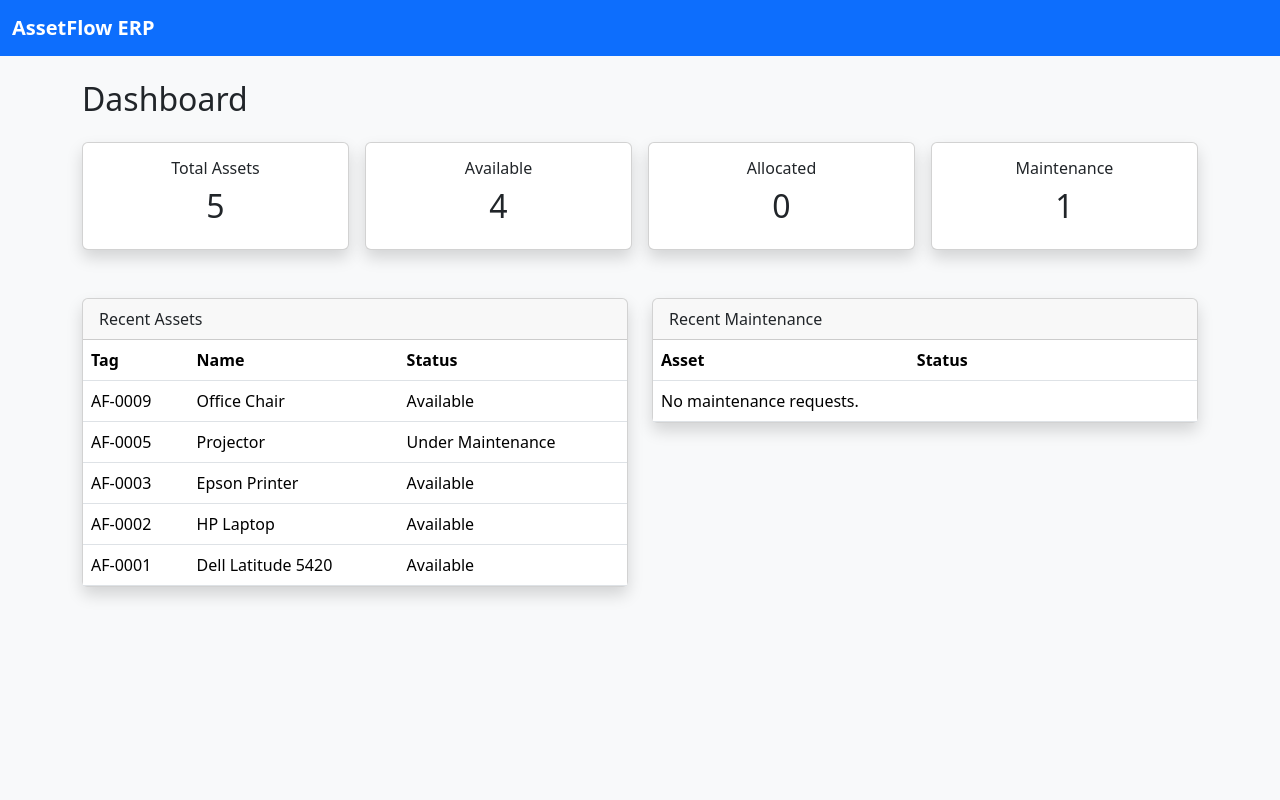
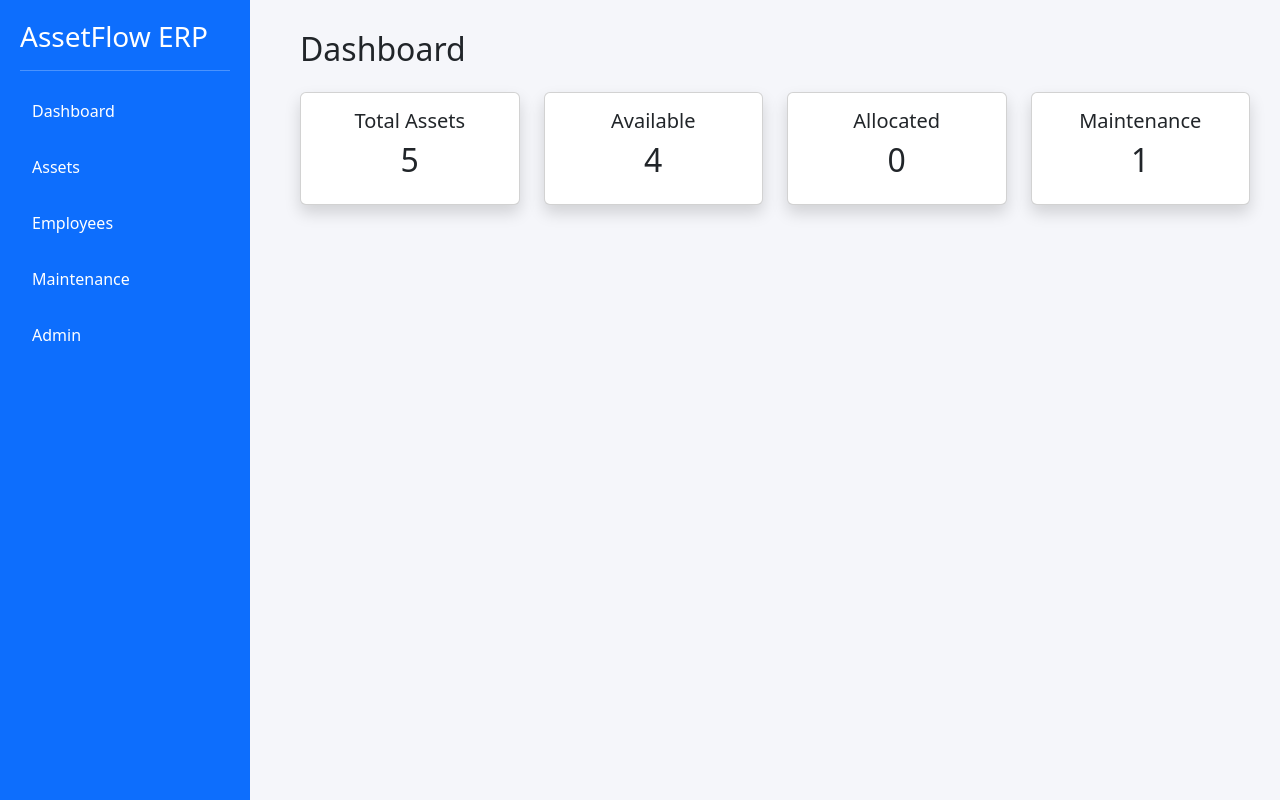
Before and after one commit to Anjali-ops156/AssetFlow-Enterprise-Asset-Resource-Management-System, a Django app: page / in a window 1280 px wide. Run offline with Django 5.2, Linux system fonts and the light colour scheme; data comes from the database, SQL or seed files in the repository; data that the repository does not hold is empty.

Commit message:
Added common layout with sidebar

```diff
--- a/backend/templates/base.html
+++ b/backend/templates/base.html
@@ -0,0 +1,76 @@
+<!DOCTYPE html>
+<html lang="en">
+
+<head>
+    <meta charset="UTF-8">
+    <meta name="viewport" content="width=device-width, initial-scale=1.0">
+    <title>{% block title %}AssetFlow ERP{% endblock %}</title>
+
+    <link href="https://cdn.jsdelivr.net/npm/bootstrap@5.3.3/dist/css/bootstrap.min.css" rel="stylesheet">
+
+    <style>
+        body {
+            background: #f5f6fa;
+        }
+
+        .sidebar {
+            width: 250px;
+            height: 100vh;
+            position: fixed;
+            background: #0d6efd;
+            color: white;
+            padding: 20px;
+        }
+
+        .sidebar a {
+            color: white;
+            display: block;
+            text-decoration: none;
+            padding: 12px;
+            margin-bottom: 8px;
+            border-radius: 6px;
+        }
+
+        .sidebar a:hover {
+            background: rgba(255, 255, 255, .2);
+        }
+
+        .content {
+            margin-left: 270px;
+            padding: 30px;
+        }
+    </style>
+
+</head>
+
+<body>
+
+    <div class="sidebar">
+
+        <h3>AssetFlow ERP</h3>
+
+        <hr>
+
+        <a href="/">Dashboard</a>
+
+        <a href="/assets/">Assets</a>
+
+        <a href="/organization/employees/">Employees</a>
+
+        <a href="/maintenance/">Maintenance</a>
+
+        <a href="/admin/">Admin</a>
+
+    </div>
+
+    <div class="content">
+
+        {% block content %}
+
+        {% endblock %}
+
+    </div>
+
+</body>
+
+</html>
--- a/backend/templates/dashboard.html
+++ b/backend/templates/dashboard.html
@@ -1,60 +1,44 @@
-<!DOCTYPE html>
-<html lang="en">
-<head>
-    <meta charset="UTF-8">
-    <meta name="viewport" content="width=device-width, initial-scale=1.0">
-    <title>AssetFlow ERP</title>
+{% extends "base.html" %}
 
-    <link href="https://cdn.jsdelivr.net/npm/bootstrap@5.3.3/dist/css/bootstrap.min.css" rel="stylesheet">
-</head>
+{% block title %}Dashboard{% endblock %}
 
-<body class="bg-light">
-
-<nav class="navbar navbar-dark bg-primary">
-    <div class="container-fluid">
-        <span class="navbar-brand fw-bold">
-            AssetFlow ERP
-        </span>
-    </div>
-</nav>
-
-<div class="container mt-4">
+{% block content %}
 
 <h2 class="mb-4">Dashboard</h2>
 
-    <div class="row g-3">
+<div class="row">
 
 <div class="col-md-3">
-            <div class="card shadow text-center">
-                <div class="card-body">
-                    <h6>Total Assets</h6>
+<div class="card shadow">
+<div class="card-body text-center">
+<h5>Total Assets</h5>
 <h2>{{ total_assets }}</h2>
 </div>
 </div>
 </div>
 
 <div class="col-md-3">
-            <div class="card shadow text-center">
-                <div class="card-body">
-                    <h6>Available</h6>
+<div class="card shadow">
+<div class="card-body text-center">
+<h5>Available</h5>
 <h2>{{ available }}</h2>
 </div>
 </div>
 </div>
 
 <div class="col-md-3">
-            <div class="card shadow text-center">
-                <div class="card-body">
-                    <h6>Allocated</h6>
+<div class="card shadow">
+<div class="card-body text-center">
+<h5>Allocated</h5>
 <h2>{{ allocated }}</h2>
 </div>
 </div>
 </div>
 
 <div class="col-md-3">
-            <div class="card shadow text-center">
-                <div class="card-body">
-                    <h6>Maintenance</h6>
+<div class="card shadow">
+<div class="card-body text-center">
+<h5>Maintenance</h5>
 <h2>{{ maintenance }}</h2>
 </div>
 </div>
@@ -62,83 +46,4 @@
 
 </div>
 
-    <div class="row mt-5">
-
-        <div class="col-md-6">
-            <div class="card shadow">
-                <div class="card-header">
-                    Recent Assets
-                </div>
-
-                <table class="table table-hover mb-0">
-
-                    <thead>
-                        <tr>
-                            <th>Tag</th>
-                            <th>Name</th>
-                            <th>Status</th>
-                        </tr>
-                    </thead>
-
-                    <tbody>
-
-                    {% for asset in recent_assets %}
-                    <tr>
-                        <td>{{ asset.asset_tag }}</td>
-                        <td>{{ asset.name }}</td>
-                        <td>{{ asset.status }}</td>
-                    </tr>
-                    {% empty %}
-                    <tr>
-                        <td colspan="3">No assets found.</td>
-                    </tr>
-                    {% endfor %}
-
-                    </tbody>
-
-                </table>
-
-            </div>
-        </div>
-
-        <div class="col-md-6">
-            <div class="card shadow">
-                <div class="card-header">
-                    Recent Maintenance
-                </div>
-
-                <table class="table table-hover mb-0">
-
-                    <thead>
-                        <tr>
-                            <th>Asset</th>
-                            <th>Status</th>
-                        </tr>
-                    </thead>
-
-                    <tbody>
-
-                    {% for m in recent_maintenance %}
-                    <tr>
-                        <td>{{ m.asset.name }}</td>
-                        <td>{{ m.status }}</td>
-                    </tr>
-                    {% empty %}
-                    <tr>
-                        <td colspan="2">No maintenance requests.</td>
-                    </tr>
-                    {% endfor %}
-
-                    </tbody>
-
-                </table>
-
-            </div>
-        </div>
-
-    </div>
-
-</div>
-
-</body>
-</html>
+{% endblock %}
```
Also changed, not shown: backend/templates/assets/asset_list.html (+7 -30 lines), backend/templates/maintenance/maintenance_list.html (+11 -21 lines), backend/templates/organization/employees.html (+8 -23 lines). Lines whose indentation alone changed are shown as unchanged.
